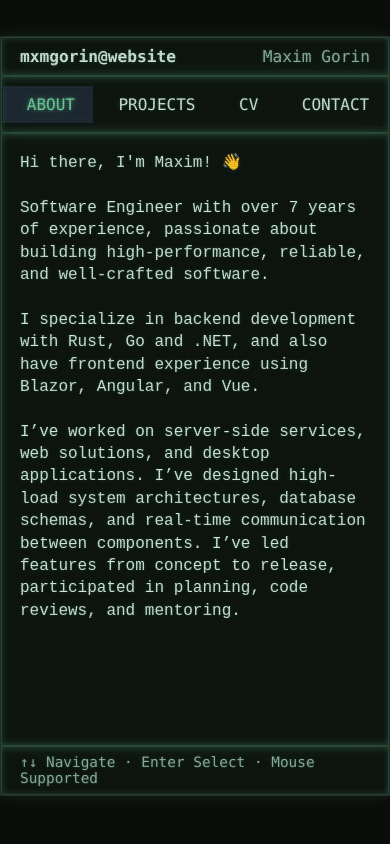
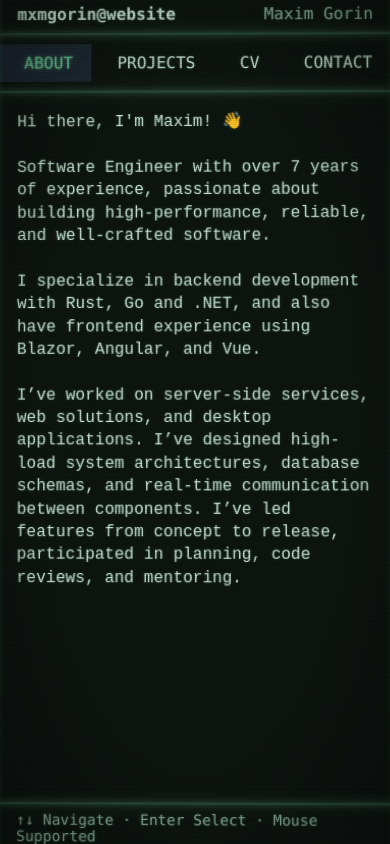
Before and after one commit to mxmgorin/mxmgorin.github.io, a plain HTML site: page index.html in a window 390 px wide. Drawn offline with Linux system fonts and the light colour scheme.

Commit message:
feat: improve retro, mobile

```diff
--- a/css/retro.css
+++ b/css/retro.css
@@ -115,3 +115,25 @@ body::after {
     0 0 var(--crt-border-blur-outer)
       rgba(var(--crt-r), var(--crt-g), var(--crt-b), calc(var(--crt-border-alpha) * 0.6));
 }
+
+.tui {
+  position: relative;
+  transform: perspective(1200px)
+             scale(1.02)
+             rotateX(0.6deg)
+             rotateY(-0.6deg);
+  border-radius: 6px;
+  overflow: hidden;
+}
+
+.tui::after {
+  content: "";
+  position: absolute;
+  inset: 0;
+  pointer-events: none;
+  background: radial-gradient(
+    ellipse at center,
+    transparent 55%,
+    rgba(0, 0, 0, 0.35) 100%
+  );
+}
--- a/css/tui.css
+++ b/css/tui.css
@@ -5,7 +5,6 @@
     background: var(--panel);
     display: flex;
     flex-direction: column;
-    min-height: 80vh;
     height: 90vh;
 }
 
@@ -98,6 +97,12 @@
     body {
         font-size: 16px;
     }
+
+    .tui {
+        margin: auto;
+        height: 100vh;
+    }
+
     .tui-body {
         flex-direction: column;
     }
```
